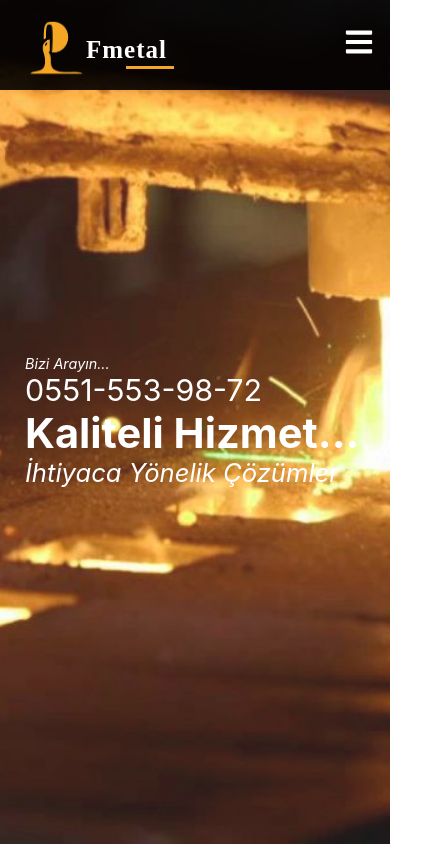
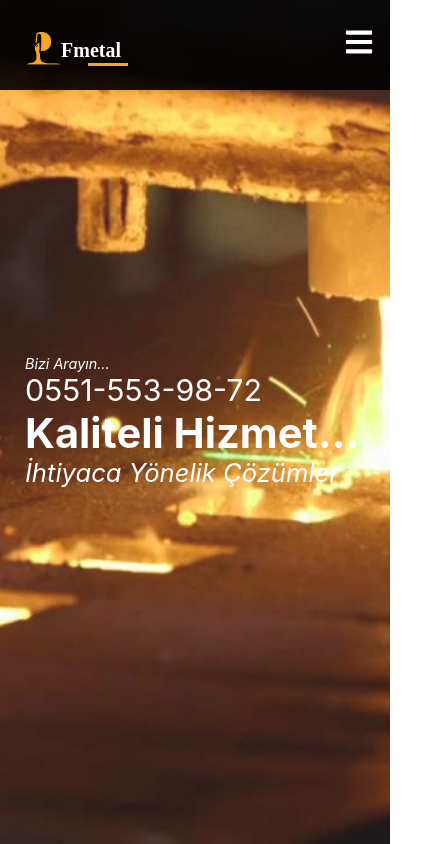
Before and after one commit to hkankyilmaz/fmetal, a React (Create React App) app: page / in a window 390 px wide. Shown: the top 844 px of the page, 439 px wide, since content can reach past the window. Built offline with nearby package versions, Linux system fonts and the light colour scheme; a web font is replaced by a local one.

Commit message:
Responsive features arranged.
--font-size
--overflow-x

```diff
--- a/src/componenets/footer/style.css
+++ b/src/componenets/footer/style.css
@@ -37,3 +37,9 @@
 .line {
   margin-bottom: 1rem;
 }
+
+@media (max-width:940px) {
+  .footer {
+    font-size:12px ;
+  }
+}
--- a/src/componenets/navbar/style.css
+++ b/src/componenets/navbar/style.css
@@ -107,6 +107,19 @@ h1 .span-two {
   .header .navbar {
     max-width: 100%;
   }
+  h1 {
+    letter-spacing: 0;
+    font-size: 20px;
+  }
+
+  h1 .span-two {
+    position: absolute;
+    height: 3px;
+    width: 2.5rem;
+    background-color: #f5a623;
+    right: -7px;
+    bottom: -4px;
+  }
 
   .hamburger {
     display: block;
@@ -143,6 +156,6 @@ h1 .span-two {
   }
 
   .header .navbar img {
-    width: 70px;
+    width: 45px;
   }
 }
--- a/src/index.css
+++ b/src/index.css
@@ -21,6 +21,7 @@ body {
   -moz-osx-font-smoothing: grayscale;
   font-size: 1.2rem;
   line-height: 1.2;
+  overflow-x: hidden;
 }
 
 code {
@@ -60,3 +61,9 @@ a {
   margin: 5px auto;
   background-color: var(--primary-color);
 }
+
+@media (max-width:940px) {
+  .body {
+    font-size:12px ;
+  }
+}
```
